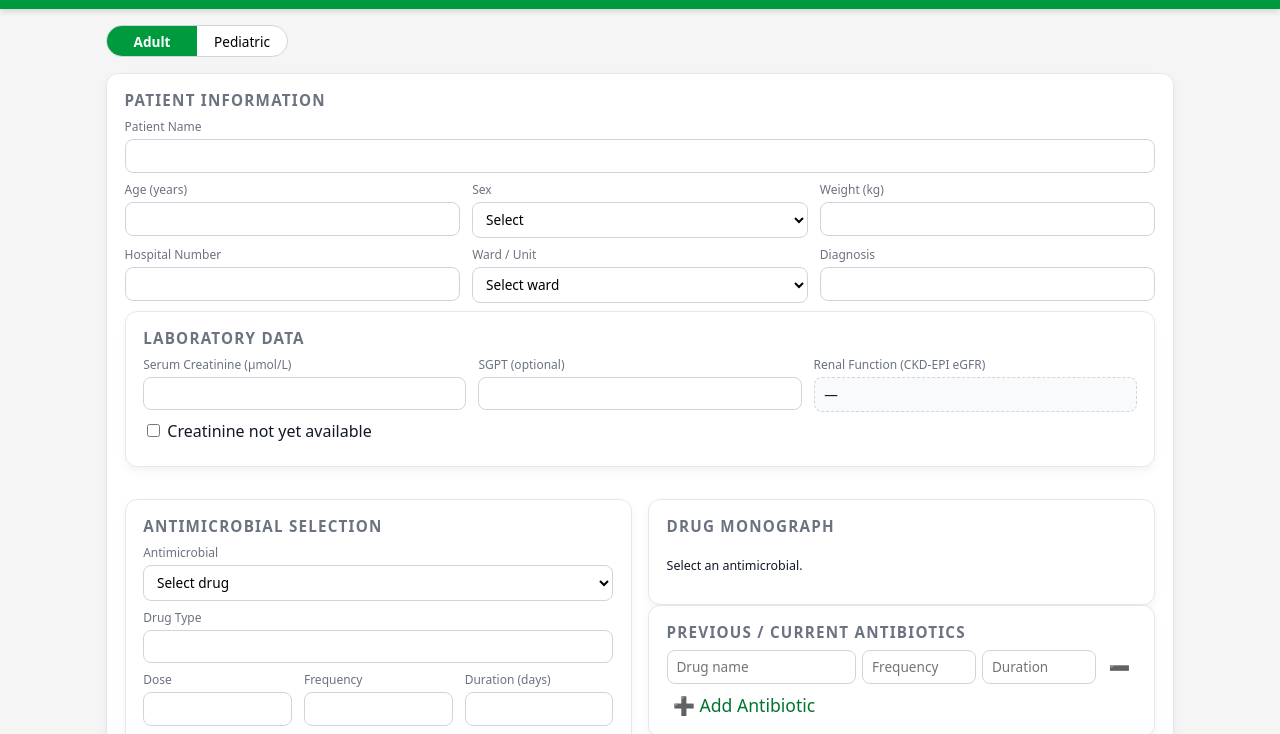
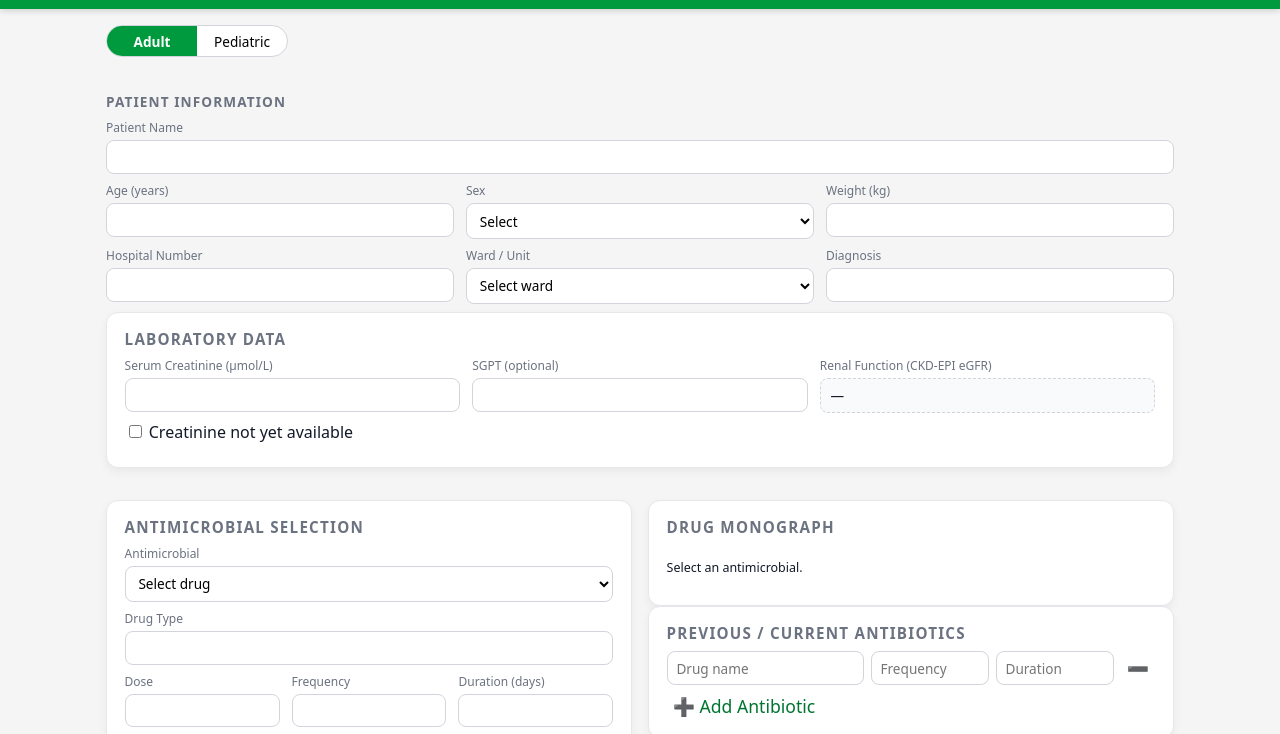
Before and after one commit to maxterrenal-hash/amsonetrial, a plain HTML site: page index.html in a window 1280 px wide. Shown: the part 63-797 px from the top of the page. Drawn offline with Linux system fonts and the light colour scheme.

Commit message:
Update index.html

```diff
--- a/index.html
+++ b/index.html
@@ -385,6 +385,16 @@ textarea:focus {
 .grid-two > .card {
   margin-bottom: 1rem;
 }
+
+.section-title {
+  margin: 1.2rem 0 0.5rem;
+  font-size: 0.85rem;
+  font-weight: 700;
+  color: var(--text-muted);
+  letter-spacing: 0.08em;
+  text-transform: uppercase;
+}
+
   </style>
 </head>
 
@@ -405,8 +415,7 @@ textarea:focus {
     </div>
 
     <!-- PATIENT INFORMATION CARD -->
-    <div class="card">
-      <h2>Patient Information</h2>
+<h2 class="section-title">Patient Information</h2>
 
       <div class="field-row">
         <div class="field">
```
